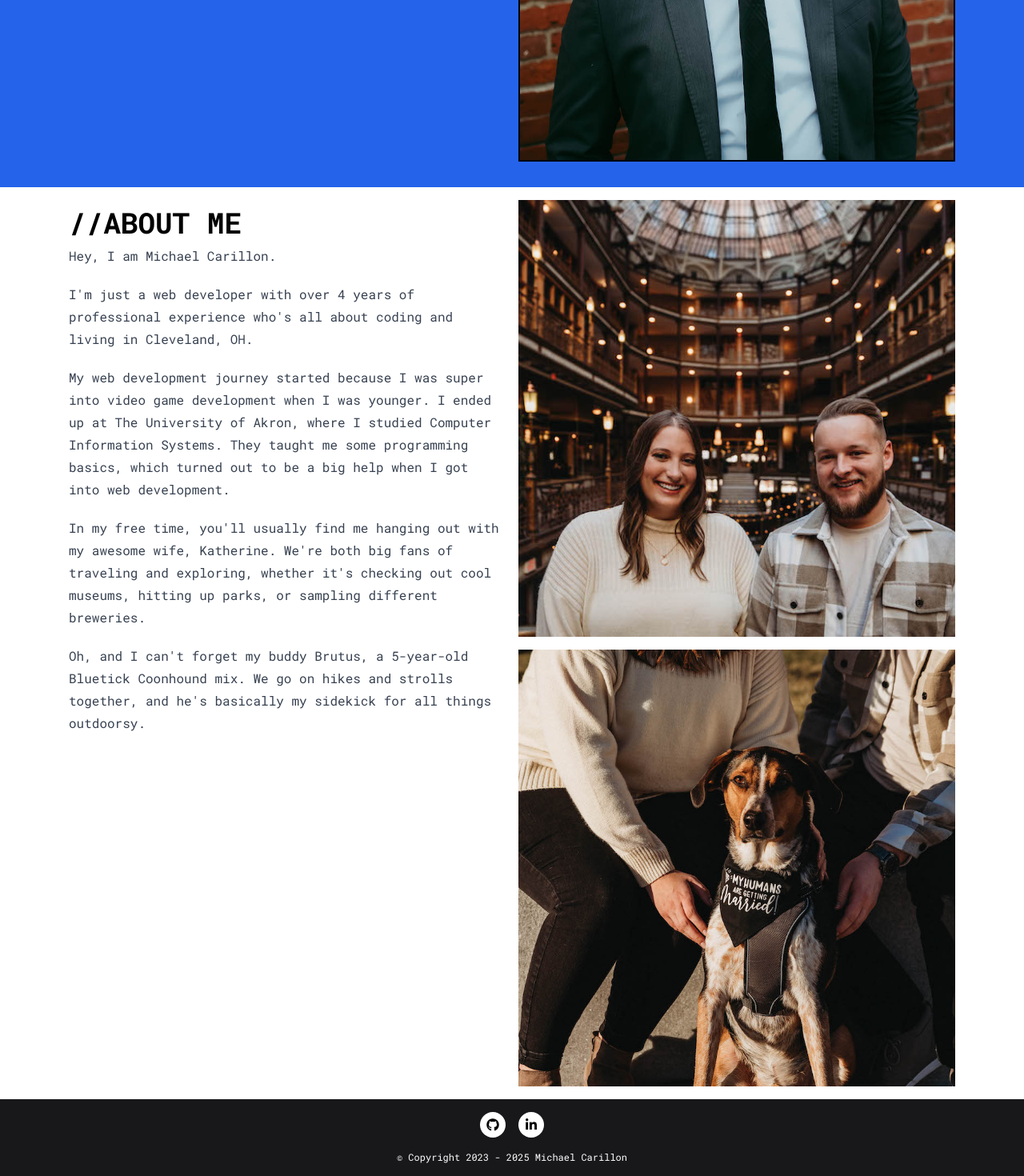
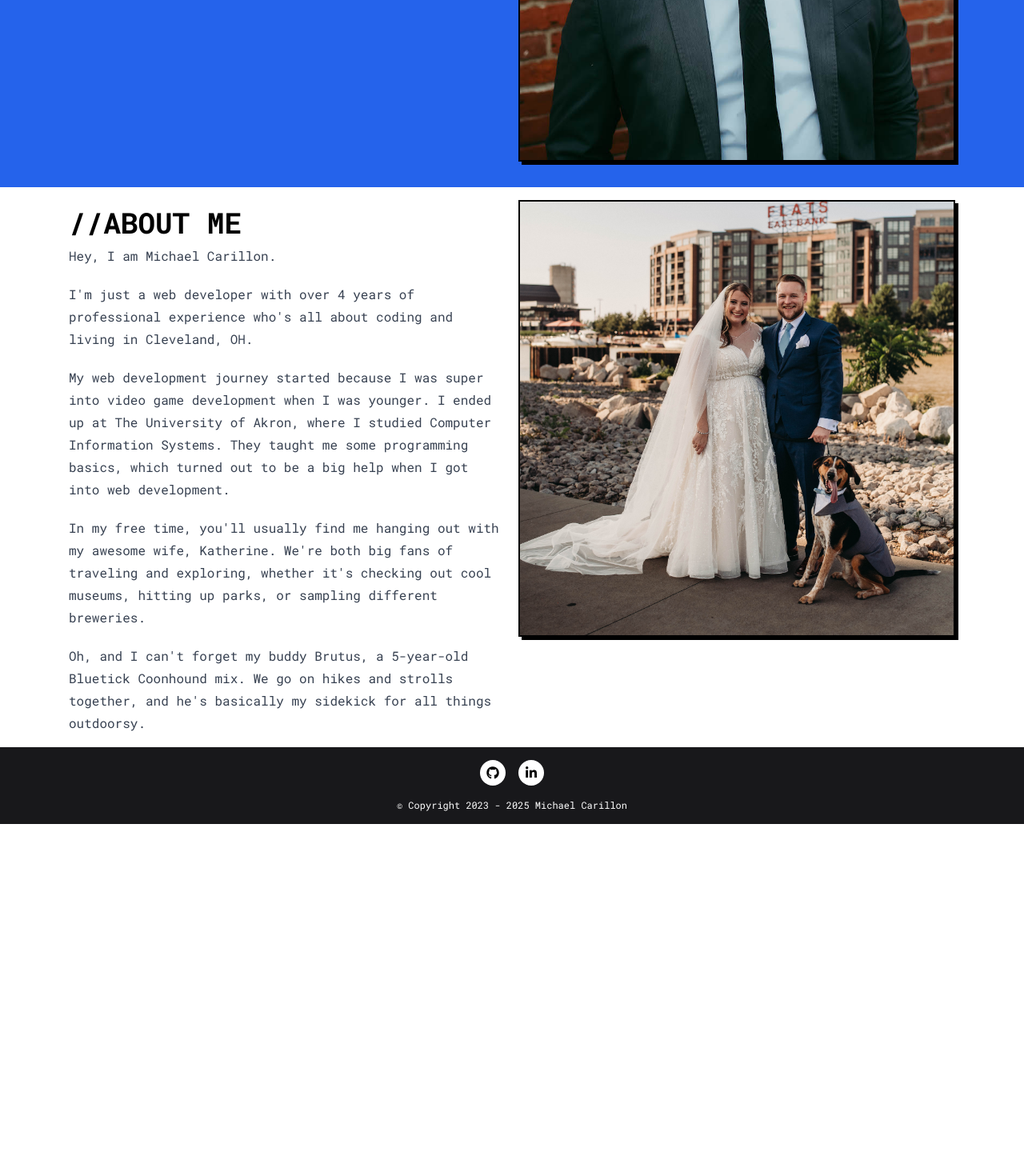
Before and after one commit to mike3497/michael-carillon-portfolio, a Nuxt app: page / in a window 1280 px wide. Shown: the part 444-1914 px from the top of the page at 80% size. After the commit the page ends 1474 px from the top, so only its background shows below. Built offline with nearby package versions, Linux system fonts and the light colour scheme.

Commit message:
feat: change photo

```diff
--- a/pages/index.vue
+++ b/pages/index.vue
@@ -16,7 +16,7 @@
           </div>
         </div>
         <img
-          class="object-cover object-center aspect-square border-2 border-black"
+          class="shadow-solid object-cover object-center aspect-square border-2 border-black"
           src="/images/RDPMC_7864.jpg"
           alt="Michael Carillon Headshot"
         />
@@ -54,8 +54,11 @@
       </div>
     </div>
     <div class="flex flex-col gap-4">
-      <img class="object-cover aspect-square" src="/images/Engagement-27.jpg" />
-      <img class="object-cover aspect-square" src="/images/Engagement-67.jpg" />
+      <img
+        class="shadow-solid object-cover object-bottom aspect-square border-2 border-black"
+        src="/images/wedding-photo.jpg"
+        alt="Michael and Katherine Carillon Wedding Photo"
+      />
     </div>
   </div>
 </template>
```
Also changed, not shown: public/images/wedding-photo.jpg (added).
